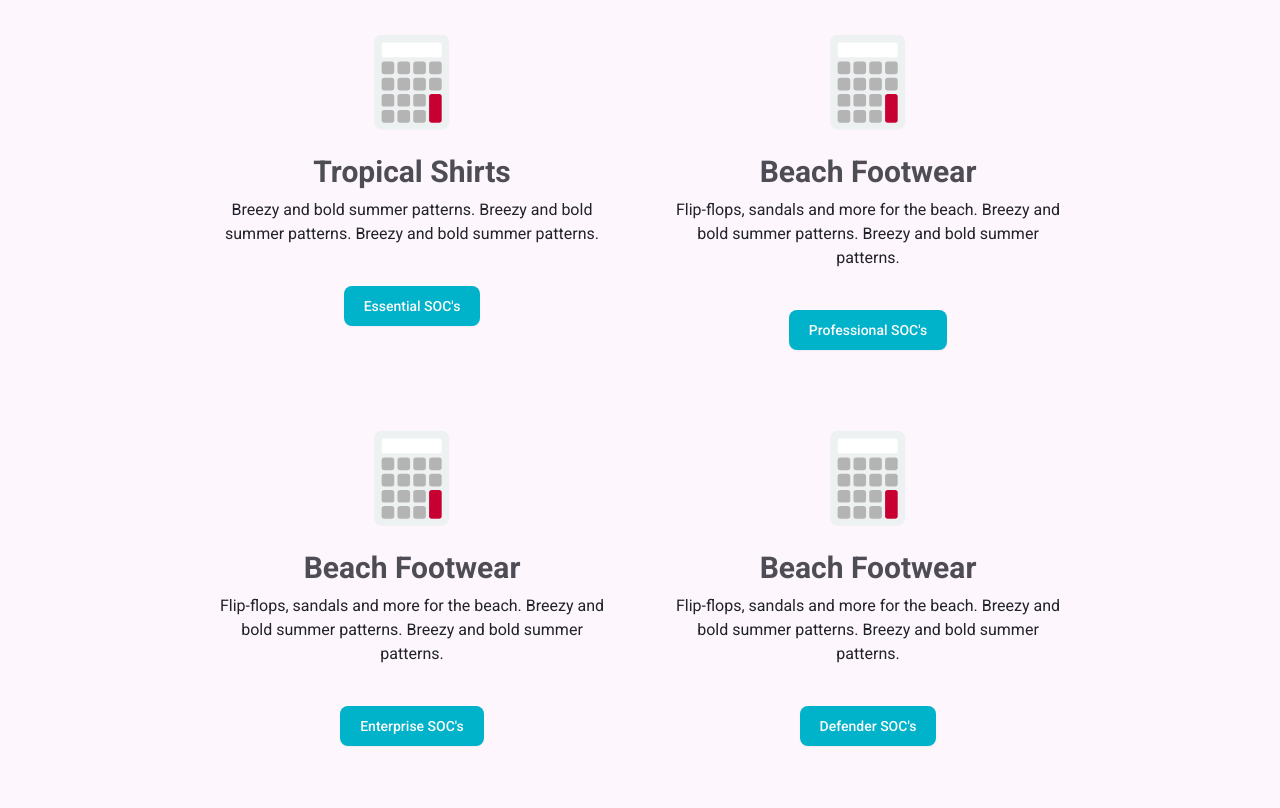
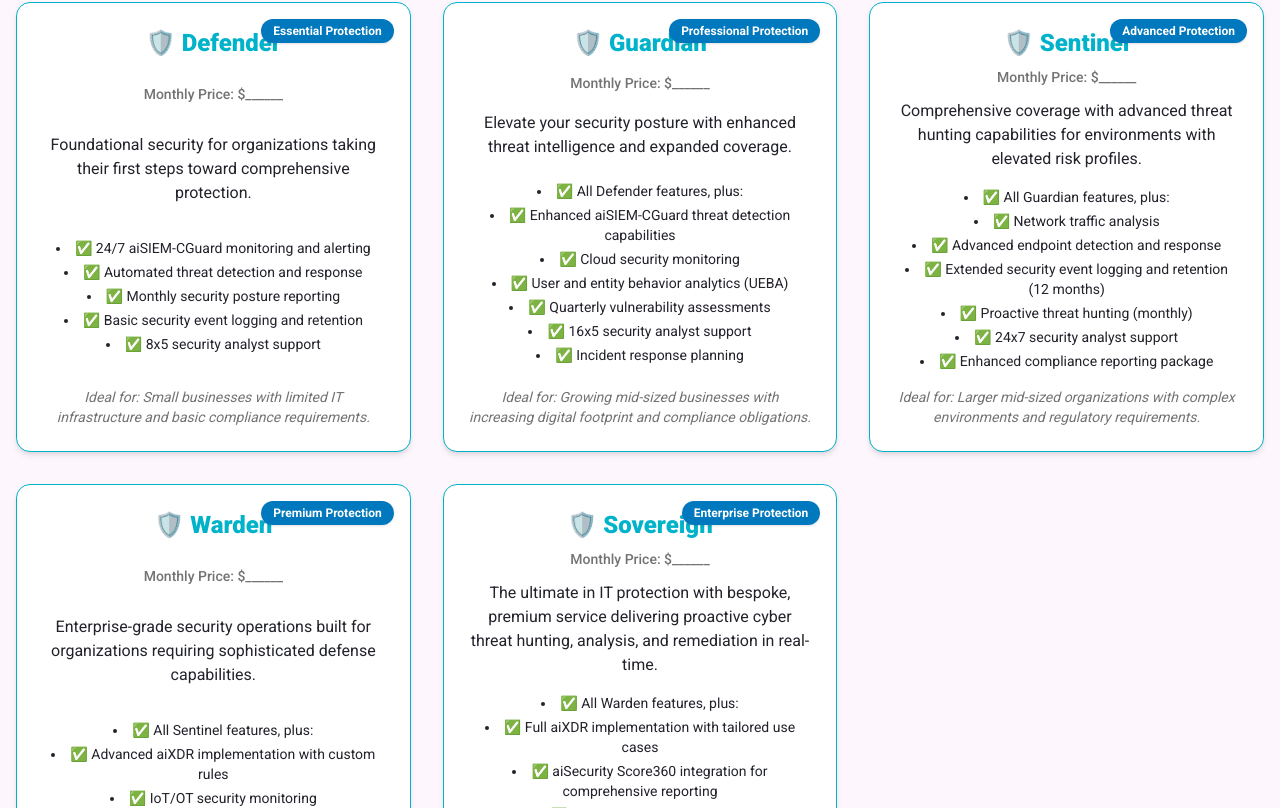
Before and after one commit to monoMonu/CyberAssured, a Next.js app: page /services/managed-services in a window 1280 px wide. Shown: the part 1272-2080 px from the top of the page. Built offline with nearby package versions, Linux system fonts and the light colour scheme.

Commit message:
minor changes

```diff
--- a/app/page.tsx
+++ b/app/page.tsx
@@ -47,11 +47,11 @@ export default function Home() {
         </div>
       </section>
 
-      <SecurityInsightsSection />
       <ManagedServices />
       <ExpertServices />
       <WhyChooseCyberassured className="bg-muted" />
       <CustomerPledges />
+      <SecurityInsightsSection />
     </section>
   );
 }
--- a/app/services/managed-services/page.tsx
+++ b/app/services/managed-services/page.tsx
@@ -93,8 +93,8 @@ function page() {
               technology and a team of experts.
             </p>
           </div>
+          <ManagedServicesCard />
         </div>
-        <ManagedServicesCard />
 
 
         <section className="py-20 px-4 md:px-8 text-center bg-background text-foreground">
--- a/components/ManagedServicesCard.tsx
+++ b/components/ManagedServicesCard.tsx
@@ -1,57 +1,129 @@
-import FeaturedCard from '@/components/FeatureCard'
 import React from 'react'
 
 function ManagedServicesCard() {
-
    const managedServicesCard = [
       {
-         title: 'Tropical Shirts',
-         description: 'Breezy and bold summer patterns. Breezy and bold summer patterns. Breezy and bold summer patterns.',
-         image: '/cyber-incident-calculator-icon.svg',
-         cta: 'Essential SOC\'s',
-         color: 'primary',
+         title: 'Defender',
+         tier: 'Essential Protection',
+         price: 'Monthly Price: $______',
+         description: 'Foundational security for organizations taking their first steps toward comprehensive protection.',
+         features: [
+            '24/7 aiSIEM-CGuard monitoring and alerting',
+            'Automated threat detection and response',
+            'Monthly security posture reporting',
+            'Basic security event logging and retention',
+            '8x5 security analyst support'
+         ],
+         idealFor: 'Small businesses with limited IT infrastructure and basic compliance requirements.'
       },
       {
-         title: 'Beach Footwear',
-         description: 'Flip-flops, sandals and more for the beach. Breezy and bold summer patterns. Breezy and bold summer patterns.',
-         image: '/cyber-incident-calculator-icon.svg',
-         cta: 'Professional SOC\'s',
-         color: 'primary',
+         title: 'Guardian',
+         tier: 'Professional Protection',
+         price: 'Monthly Price: $______',
+         description: 'Elevate your security posture with enhanced threat intelligence and expanded coverage.',
+         features: [
+            'All Defender features, plus:',
+            'Enhanced aiSIEM-CGuard threat detection capabilities',
+            'Cloud security monitoring',
+            'User and entity behavior analytics (UEBA)',
+            'Quarterly vulnerability assessments',
+            '16x5 security analyst support',
+            'Incident response planning'
+         ],
+         idealFor: 'Growing mid-sized businesses with increasing digital footprint and compliance obligations.'
       },
       {
-         title: 'Beach Footwear',
-         description: 'Flip-flops, sandals and more for the beach. Breezy and bold summer patterns. Breezy and bold summer patterns.',
-         image: '/cyber-incident-calculator-icon.svg',
-         cta: 'Enterprise SOC\'s',
-         color: 'primary',
+         title: 'Sentinel',
+         tier: 'Advanced Protection',
+         price: 'Monthly Price: $______',
+         description: 'Comprehensive coverage with advanced threat hunting capabilities for environments with elevated risk profiles.',
+         features: [
+            'All Guardian features, plus:',
+            'Network traffic analysis',
+            'Advanced endpoint detection and response',
+            'Extended security event logging and retention (12 months)',
+            'Proactive threat hunting (monthly)',
+            '24x7 security analyst support',
+            'Enhanced compliance reporting package'
+         ],
+         idealFor: 'Larger mid-sized organizations with complex environments and regulatory requirements.'
       },
       {
-         title: 'Beach Footwear',
-         description: 'Flip-flops, sandals and more for the beach. Breezy and bold summer patterns. Breezy and bold summer patterns.',
-         image: '/cyber-incident-calculator-icon.svg',
-         cta: 'Defender SOC\'s',
-         color: 'primary',
+         title: 'Warden',
+         tier: 'Premium Protection',
+         price: 'Monthly Price: $______',
+         description: 'Enterprise-grade security operations built for organizations requiring sophisticated defense capabilities.',
+         features: [
+            'All Sentinel features, plus:',
+            'Advanced aiXDR implementation with custom rules',
+            'IoT/OT security monitoring',
+            'SERA AI integration for intelligent threat analysis',
+            'Executive-level security reporting',
+            'Bi-weekly threat hunting',
+            'Incident response support with 4-hour SLA',
+            'Dedicated security success manager'
+         ],
+         idealFor: 'Large organizations with substantial digital assets and specific security requirements.'
       },
       {
-         title: 'Beach Footwear',
-         description: 'Flip-flops, sandals and more for the beach. Breezy and bold summer patterns. Breezy and bold summer patterns.',
-         image: '/cyber-incident-calculator-icon.svg',
-         cta: 'Attacker SOC\'s',
-         color: 'primary',
+         title: 'Sovereign',
+         tier: 'Enterprise Protection',
+         price: 'Monthly Price: $______',
+         description: 'The ultimate in IT protection with bespoke, premium service delivering proactive cyber threat hunting, analysis, and remediation in real-time.',
+         features: [
+            'All Warden features, plus:',
+            'Full aiXDR implementation with tailored use cases',
+            'aiSecurity Score360 integration for comprehensive reporting',
+            'Custom security engineering',
+            'Weekly threat hunting',
+            'Red team simulations (quarterly)',
+            'Annual security roadmap planning',
+            '1-hour incident response SLA',
+            'Executive threat briefings'
+         ],
+         idealFor: 'Large enterprises with substantial digital assets and high-level security demands.'
       },
    ]
 
    return (
-      <div className="flex flex-wrap justify-center gap-x-2 mt-8">
-         {managedServicesCard.map((item, idx) => (
-            <FeaturedCard
+      <div className="grid grid-cols-1 md:grid-cols-2 lg:grid-cols-3 gap-8 mt-10">
+         {managedServicesCard.map((pkg, idx) => (
+            <div
                key={idx}
-               title={item.title}
-               description={item.description}
-               image={item.image}
-               cta={item.cta}
-               color='primary'
-            />
+               className="relative flex flex-col justify-between h-full bg-[var(--card)] text-[var(--card-foreground)] border border-[var(--border)] rounded-xl shadow-md p-6 transition-transform duration-300 hover:scale-[1.02]"
+            >
+               {/* Tier Badge */}
+               <div className="absolute top-4 right-4 bg-[var(--secondary)] text-[var(--secondary-foreground)] text-xs font-semibold px-3 py-1 rounded-full shadow-sm">
+                  {pkg.tier}
+               </div>
+
+               {/* Title */}
+               <h3 className="text-2xl font-extrabold text-[var(--primary)] mb-2">
+                  🛡️ {pkg.title}
+               </h3>
+
+               {/* Price */}
+               <p className="text-sm text-[var(--muted-foreground)] font-medium mb-3">
+                  {pkg.price}
+               </p>
+
+               {/* Description */}
+               <p className="text-[var(--foreground)] mb-4">
+                  {pkg.description}
+               </p>
+
+               {/* Features List */}
+               <ul className="mb-4 list-disc list-inside space-y-1 text-sm text-[var(--foreground)]">
+                  {pkg.features.map((feature, i) => (
+                     <li key={i}>✅ {feature}</li>
+                  ))}
+               </ul>
+
+               {/* Ideal for */}
+               <p className="italic text-sm text-[var(--muted-foreground)]">
+                  Ideal for: {pkg.idealFor}
+               </p>
+            </div>
          ))}
       </div>
    )
--- a/components/Navbar.tsx
+++ b/components/Navbar.tsx
@@ -28,6 +28,7 @@ export default function Navbar() {
 
             {/* Desktop Menu */}
             <div className="hidden md:flex gap-8 text-base font-medium text-foreground relative">
+               <Link className="hover:text-primary py-3" href="/">Home</Link>
                <div
                   className="relative h-full py-3"
                   onMouseEnter={() => setShowServices(true)}
@@ -83,6 +84,7 @@ export default function Navbar() {
             )}
          >
             <div className="flex flex-col gap-4 px-6 py-4 text-base font-medium text-foreground">
+               <Link className="hover:text-primary" href="/">Home</Link>
                <details className="group">
                   <summary className="cursor-pointer hover:text-primary">Services</summary>
                   <div className="mt-2 ml-4 space-y-2">
@@ -98,6 +100,7 @@ export default function Navbar() {
                <Link className="hover:text-primary" href="/resources">Resources</Link>
                <Link className="hover:text-primary" href="/about">About</Link>
                <Link className="hover:text-primary" href="/contact">Contact</Link>
+               <Link className="hover:text-primary" href="/">Home</Link>
             </div>
          </div>
       </div>
--- a/sections/ManagedServices.tsx
+++ b/sections/ManagedServices.tsx
@@ -4,7 +4,7 @@ import React from 'react'
 
 function ManagedServices() {
    return (
-      <section className="py-8">
+      <section className="py-8 max-w-screen-xl mx-auto">
          <div className="mx-auto px-4 md:px-8">
             <h2 className="text-3xl md:text-5xl font-bold text-center text-primary">
                Managed Services
--- a/sections/SecurityInsights.tsx
+++ b/sections/SecurityInsights.tsx
@@ -45,7 +45,7 @@ const SecurityInsightsSection = () => {
   const swiperRef = useRef(null);
 
   return (
-    <section className="pb-4 bg-background text-foreground">
+    <section className="pb-8 bg-background text-foreground">
       <div className="container mx-auto px-4 max-w-screen-xl">
         <h2 className="text-3xl md:text-5xl font-bold tracking-tight text-center py-10 text-secondary">
           Security Insight
```
